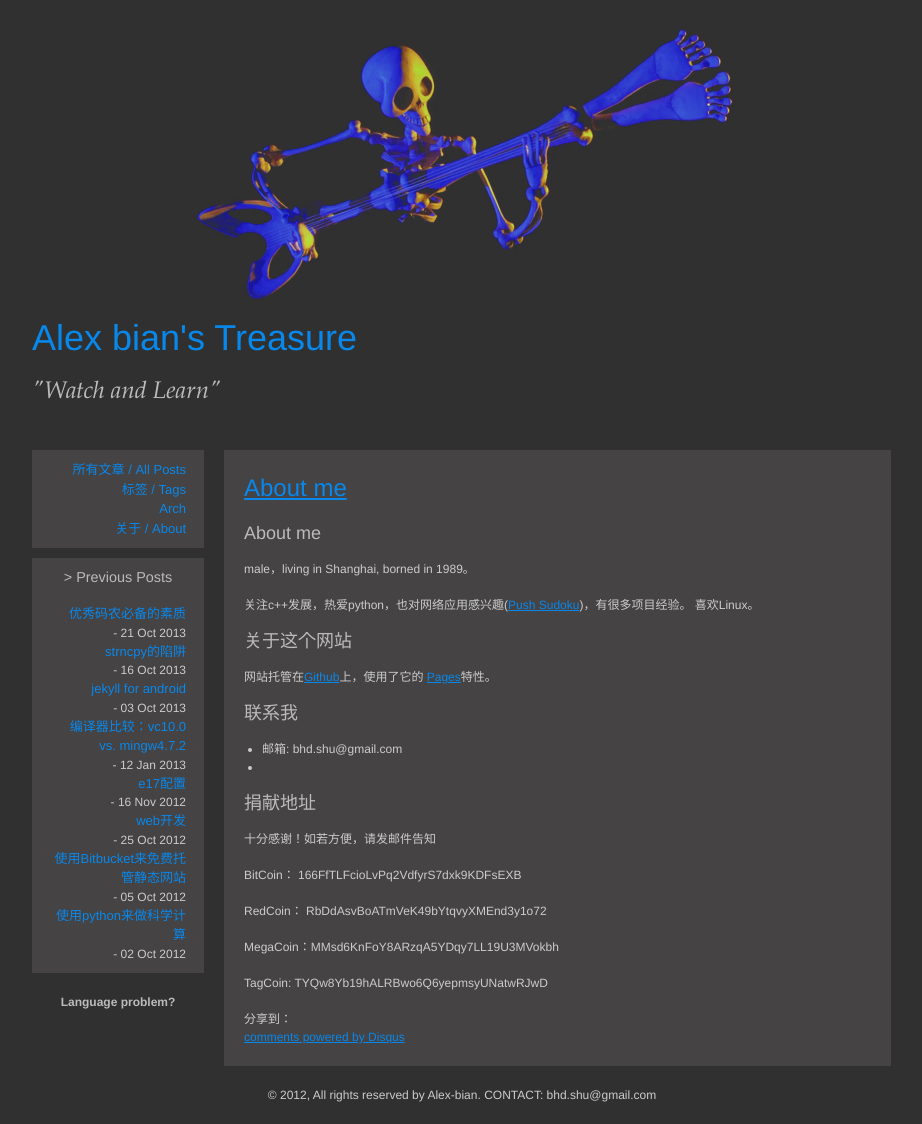
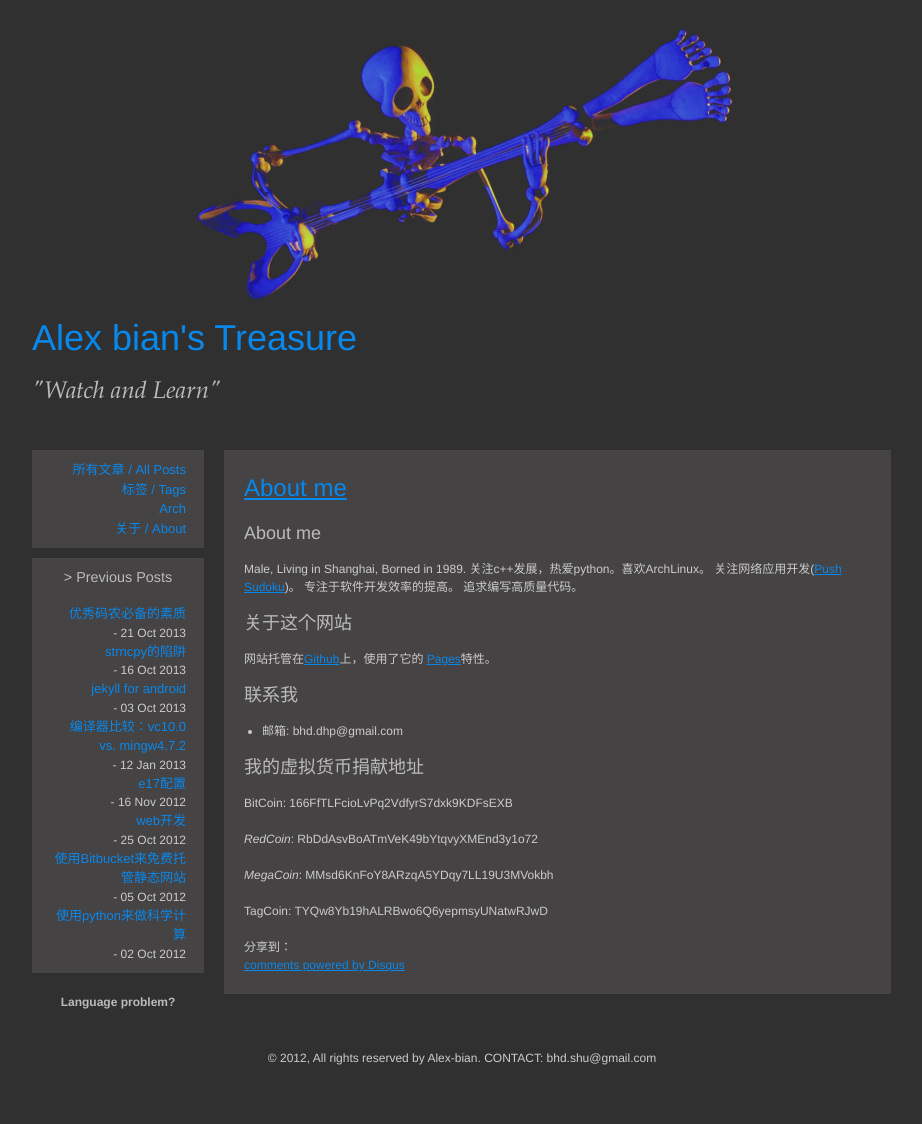
Before and after one commit to alexorg/dbian.github.com, a Jekyll site: the page built from pages/about.md, in a window 1280 px wide. Shown: the whole page, without its empty margins (178-1100 px from the left). Built offline with Jekyll 4.4.1, drawn with Linux system fonts in a browser that asks for light colours; Markdown is read by kramdown in place of the engine named in the settings; comment, search, counter and statistics services are not loaded; after the commit the page ends 1087 px from its top, so only the background shows below that.

Commit message:
Update about.md

```diff
--- a/pages/about.md
+++ b/pages/about.md
@@ -5,10 +5,14 @@ description: ""
 ---
 {% include JB/setup %}
 ### About me
-male，living in Shanghai, borned in 1989。
 
-关注c++发展，热爱python，也对网络应用感兴趣([Push Sudoku](http://sudo-alexbian.rhcloud.com))，有很多项目经验。
-喜欢Linux。
+Male,
+Living in Shanghai,
+Borned in 1989.
+关注c++发展，热爱python。喜欢ArchLinux。
+关注网络应用开发([Push Sudoku](http://sudo-alexbian.rhcloud.com))。
+专注于软件开发效率的提高。
+追求编写高质量代码。
 
 ### 关于这个网站
 
@@ -16,17 +20,15 @@ male，living in Shanghai, borned in 1989。
 [Pages](http://github.com/blog/272-github-pages)特性。
 
 ### 联系我
-* 邮箱: bhd.shu@gmail.com
-*
 
-### 捐献地址
+* 邮箱: bhd.dhp@gmail.com
 
-十分感谢！如若方便，请发邮件告知
+### 我的虚拟货币捐献地址
 
-  BitCoin： 166FfTLFcioLvPq2VdfyrS7dxk9KDFsEXB
+  BitCoin: 166FfTLFcioLvPq2VdfyrS7dxk9KDFsEXB
 
-  RedCoin： RbDdAsvBoATmVeK49bYtqvyXMEnd3y1o72
+  _RedCoin_: RbDdAsvBoATmVeK49bYtqvyXMEnd3y1o72
 
-  MegaCoin：MMsd6KnFoY8ARzqA5YDqy7LL19U3MVokbh
+  _MegaCoin_: MMsd6KnFoY8ARzqA5YDqy7LL19U3MVokbh
 
   TagCoin: TYQw8Yb19hALRBwo6Q6yepmsyUNatwRJwD
```
